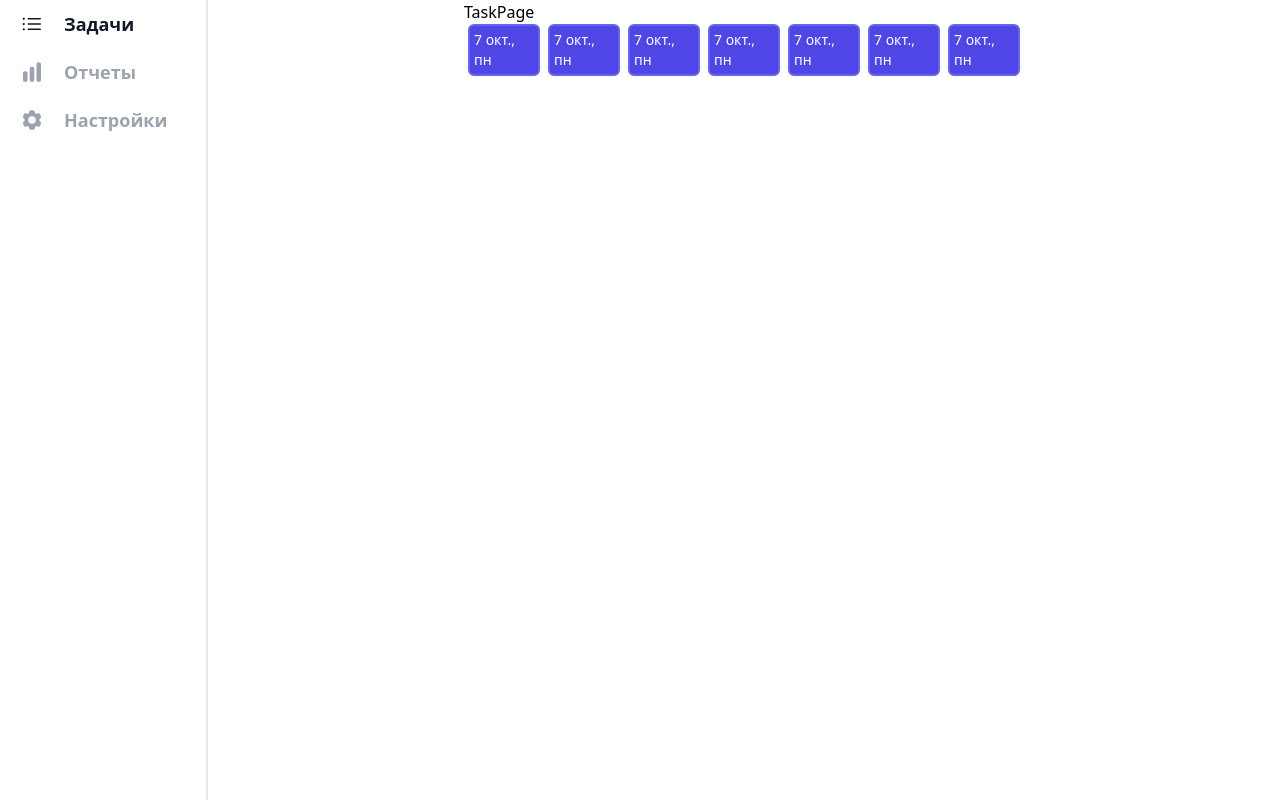
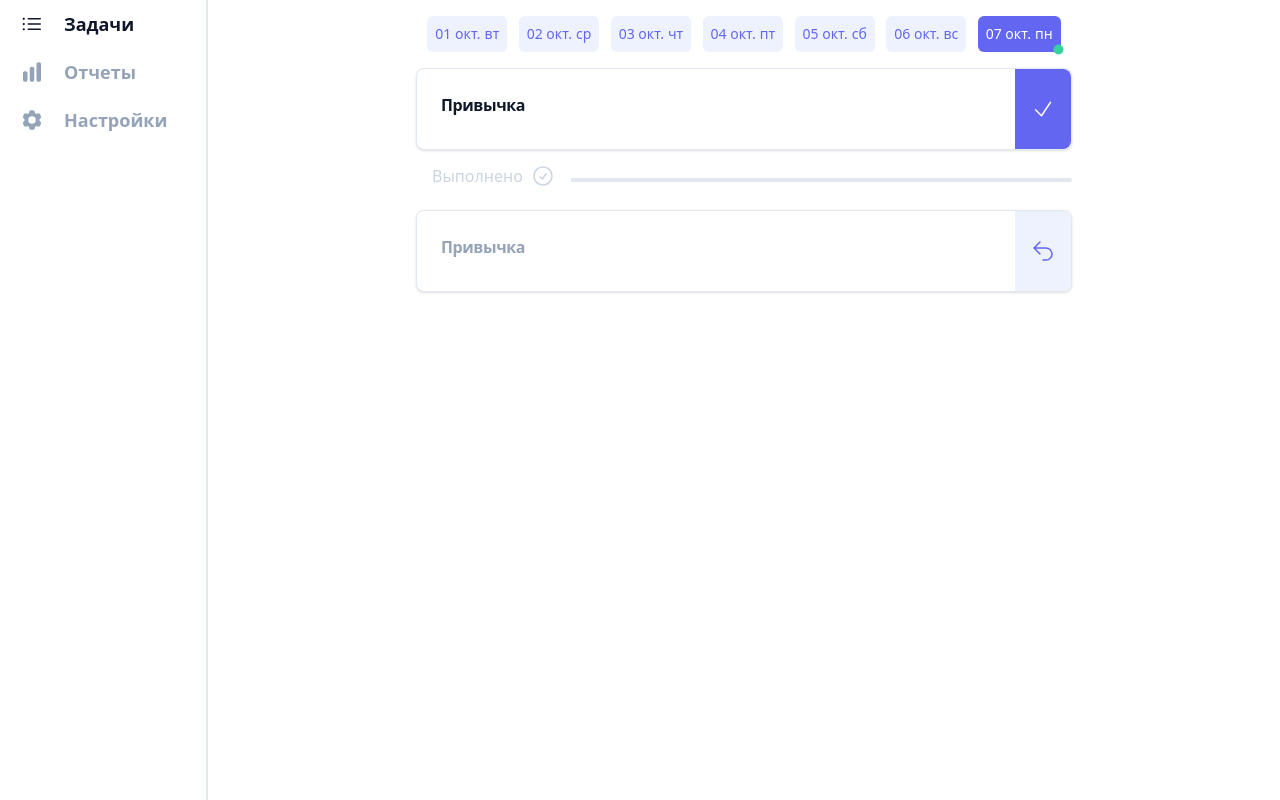
Before and after one commit to Mariah411/habit-tracker, a React (Vite) app: page / in a window 1280 px wide. Built offline with nearby package versions, Linux system fonts and the light colour scheme.

Commit message:
add HabbitTask, edit dayTabs

```diff
--- a/package.json
+++ b/package.json
@@ -10,6 +10,7 @@
     "preview": "vite preview"
   },
   "dependencies": {
+    "dayjs": "^1.11.13",
     "dexie": "^4.0.8",
     "dexie-react-hooks": "^1.1.7",
     "react": "^18.3.1",
--- a/src/components/AppLayout.tsx
+++ b/src/components/AppLayout.tsx
@@ -5,7 +5,7 @@ const AppLayout = () => {
   return (
     <div className="relative flex justify-start">
       <NavBar />
-      <div className="lg:m-l-52 max-w-xl container px-2 mx-auto">
+      <div className="lg:m-l-52 max-w-2xl container px-2 mx-auto">
         <Outlet />
       </div>
     </div>
--- /dev/null
+++ b/src/components/DayTabs.tsx
@@ -0,0 +1,77 @@
+import { FC } from "react";
+
+import dayjs, { Dayjs } from "dayjs";
+
+import calendar from "dayjs/plugin/calendar";
+import weekday from "dayjs/plugin/weekday";
+import { useMemo } from "react";
+import Button from "./ui/Button/Button";
+
+type Props = {
+  currDay?: Dayjs;
+
+  // eslint-disable-next-line @typescript-eslint/no-explicit-any
+  setCurrDay?: any;
+  today: Dayjs;
+};
+
+dayjs.extend(weekday);
+dayjs.extend(calendar);
+
+const DayTabs: FC<Props> = (props: Props) => {
+  const { currDay, setCurrDay, today } = props;
+  const week = useMemo(() => {
+    const w: Dayjs[] = [] as Dayjs[];
+    const todayNum = today.weekday();
+
+    for (let i = todayNum - 6; i <= todayNum; i++) {
+      w.push(today.weekday(i).set("hour", 0).set("minute", 0).set("second", 0));
+    }
+    return w;
+  }, [today]);
+
+  return (
+    <>
+      <div className="flex justify-evenly my-4">
+        {week.map((day) => (
+          <>
+            {day.isSame(today) ? (
+              <div className="relative">
+                <Button
+                  onClick={() => setCurrDay(day)}
+                  variant={"contained"}
+                  classes="flex flex-col p-1 text-xs md:p-2 md:text-sm  justify-center items-center  md:flex-row md:justify-around "
+                  color={day.isSame(currDay) ? "primary" : "secondary"}
+                >
+                  <>
+                    {/* {day.format("DD MMM dd")} */}
+                    <span className="md:mr-1">{day.format("DD MMM")}</span>
+                    <span>{day.format("dd")}</span>
+                  </>
+                </Button>
+                <span className="bottom-0 right-0 absolute w-2.5 h-2.5 transform translate-y-1/4 translate-x-1/4 bg-green-400  rounded-full"></span>
+              </div>
+            ) : (
+              <>
+                <Button
+                  onClick={() => setCurrDay(day)}
+                  variant={"contained"}
+                  classes="flex flex-col p-1 text-xs md:p-2 md:text-sm  justify-center items-center  md:flex-row md:justify-around "
+                  color={day.isSame(currDay) ? "primary" : "secondary"}
+                >
+                  <>
+                    {/* {day.format("DD MMM dd")} */}
+                    <span className="md:mr-1">{day.format("DD MMM")}</span>
+                    <span>{day.format("dd")}</span>
+                  </>
+                </Button>
+              </>
+            )}
+          </>
+        ))}
+      </div>
+    </>
+  );
+};
+
+export default DayTabs;
--- /dev/null
+++ b/src/components/HabbitTask.tsx
@@ -0,0 +1,77 @@
+import { FC } from "react";
+
+const CheckIcon: FC = () => (
+  <svg
+    xmlns="http://www.w3.org/2000/svg"
+    fill="none"
+    viewBox="0 0 24 24"
+    stroke-width="1.5"
+    stroke="currentColor"
+    className="size-6"
+  >
+    <path
+      stroke-linecap="round"
+      stroke-linejoin="round"
+      d="m4.5 12.75 6 6 9-13.5"
+    />
+  </svg>
+);
+
+const UndoIcon = () => (
+  <svg
+    xmlns="http://www.w3.org/2000/svg"
+    fill="none"
+    viewBox="0 0 24 24"
+    stroke-width="1.5"
+    stroke="currentColor"
+    className="size-6"
+  >
+    <path
+      stroke-linecap="round"
+      stroke-linejoin="round"
+      d="M9 15 3 9m0 0 6-6M3 9h12a6 6 0 0 1 0 12h-3"
+    />
+  </svg>
+);
+
+type Props = {
+  done?: boolean;
+};
+const HabbitTask: FC<Props> = (props: Props) => {
+  const { done } = props;
+  return (
+    <>
+      {done ? (
+        <>
+          <div className="max-w-full p-6 my-2 bg-white border border-gray-200 rounded-lg shadow dark:bg-gray-800 dark:border-gray-700 flex justify-between relative">
+            <div>
+              <h5 className="mb-2 pr-14 text-l font-bold tracking-tight text-gray-900 dark:text-white">
+                Привычка
+              </h5>
+            </div>
+
+            <a className="bg-primary absolute top-0 bottom-0 right-0 w-14 rounded-r-lg flex justify-center items-center text-white">
+              <CheckIcon />
+            </a>
+          </div>
+        </>
+      ) : (
+        <>
+          <div className="max-w-full p-6 my-2 bg-white border border-gray-200 rounded-lg shadow dark:bg-gray-800 dark:border-gray-700 flex justify-between relative">
+            <div>
+              <h5 className="mb-2 pr-14 text-l font-bold tracking-tight text-gray-400 dark:text-white">
+                Привычка
+              </h5>
+            </div>
+
+            <a className="bg-secondary absolute top-0 bottom-0 right-0 w-14 rounded-r-lg flex justify-center items-center text-primary">
+              <UndoIcon />
+            </a>
+          </div>
+        </>
+      )}
+    </>
+  );
+};
+
+export default HabbitTask;
--- a/src/components/ui/Button/Button.tsx
+++ b/src/components/ui/Button/Button.tsx
@@ -1,13 +1,31 @@
 import { FC } from "react";
 type Props = {
-  children: string | JSX.Element | JSX.Element[];
+  children: string | JSX.Element | JSX.Element[] | string[];
+  size?: "small" | "normal" | "big";
+  variant?: "contained" | "outlined";
+  color?: "secondary" | "primary";
+  shape?: "round" | "square";
+  classes?: string;
+  // eslint-disable-next-line @typescript-eslint/no-explicit-any
+  onClick?: () => any;
 };
 
 const Button: FC<Props> = (props: Props) => {
-  const { children } = props;
+  const {
+    children,
+    size = "",
+    variant = "contained",
+    color = "primary",
+    classes,
+    shape = "",
+    onClick = () => {},
+  } = props;
 
   return (
-    <button className="p-2 bg-indigo-500 text-white rounded-md m-1">
+    <button
+      onClick={onClick}
+      className={`btn ${size} ${variant} ${color} ${shape} ${classes}`}
+    >
       {children}
     </button>
   );
--- a/src/components/ui/DayButton/DayButton.tsx
+++ b/src/components/ui/DayButton/DayButton.tsx
@@ -4,7 +4,7 @@ const DayButton = () => {
       <div className="hidden p-1 day-btn rounded-md lg:inline-block mx-1 day day-btn-active">
         7 окт., пн
       </div>
-      <div className="lg:hidden day-btn leading-none text-white rounded-full w-12 h-12 flex flex-col justify-center items-center ">
+      <div className="lg:hidden day-btn  text-white rounded-full w-12 h-12 flex flex-col justify-center items-center ">
         <span>7</span>
         <span>пн</span>
       </div>
--- a/src/index.css
+++ b/src/index.css
@@ -10,10 +10,44 @@
   @apply lg:pl-2 lg:static lg:justify-start lg:h-screen lg:flex-col lg:w-52 lg:border-t-0  lg:border-r-2;
 }
 
-.day-btn {
-  @apply text-sm border-indigo-500 border-2 text-indigo-500 font-medium cursor-pointer transition-colors hover:bg-indigo-500 hover:text-white;
+.btn {
+  @apply p-2 rounded-md cursor-pointer transition-colors;
+}
+
+.btn.round {
+  @apply flex flex-col justify-center items-center leading-none rounded-full w-12 h-12;
+
+  /*  */
+}
+
+.btn.norm {
+  @apply p-2 text-sm;
+}
+
+.btn.small {
+  @apply p-1 text-xs;
+}
+
+.btn.contained.primary {
+  @apply bg-primary text-white hover:bg-primary-light;
+}
+
+.btn.outlined.primary {
+  @apply bg-transparent text-primary  border-2 border-primary hover:border-primary-light  hover:bg-primary-light hover:text-white;
+}
+
+.btn.contained.secondary {
+  @apply bg-secondary text-primary  hover:bg-secondary-dark;
+}
+
+.btn.outlined.secondary {
+  @apply bg-transparent text-secondary border-2 border-secondary  hover:border-secondary-dark hover:bg-secondary-dark;
+}
+
+/* .day-btn {
+  @apply text-sm border-primary-500 border-2 text-primary-500 font-medium transition-colors hover:bg-primary-500 hover:text-white;
 }
 
 .day-btn-active {
-  @apply bg-indigo-600 text-white;
-}
+  @apply bg-primary-600 text-white;
+} */
--- a/src/main.tsx
+++ b/src/main.tsx
@@ -1,3 +1,5 @@
+import dayjs from "dayjs";
+import "dayjs/locale/ru";
 import { StrictMode } from "react";
 import { createRoot } from "react-dom/client";
 import { createBrowserRouter, RouterProvider } from "react-router-dom";
@@ -24,6 +26,8 @@ const router = createBrowserRouter([
   },
 ]);
 
+dayjs.locale("ru");
+
 createRoot(document.getElementById("root")!).render(
   <StrictMode>
     <RouterProvider router={router} />
--- a/src/pages/TaskPage.tsx
+++ b/src/pages/TaskPage.tsx
@@ -1,18 +1,49 @@
-import DayButton from "../components/ui/DayButton/DayButton";
+import { useMemo, useState } from "react";
+import DayTabs from "../components/DayTabs";
+// import DayButton from "../components/ui/DayButton/DayButton";
+import dayjs, { Dayjs } from "dayjs";
+import HabbitTask from "../components/HabbitTask";
 
 const TaskPage = () => {
+  const today = useMemo(
+    () => dayjs().set("hour", 0).set("minute", 0).set("second", 0),
+    []
+  );
+
+  const [currDay, setCurrDay] = useState<Dayjs>(today);
+
   return (
     <>
-      <div>TaskPage</div>
-      <div className="flex justify-evenly">
-        <DayButton />
-        <DayButton />
-        <DayButton />
-        <DayButton />
-        <DayButton />
-        <DayButton />
-        <DayButton />
+      {/* <div>TaskPage</div> */}
+      <DayTabs today={today} currDay={currDay} setCurrDay={setCurrDay} />
+
+      <HabbitTask done />
+
+      <div className="inline-flex items-center justify-start w-full">
+        <div className="absolute px-4 text-gray-300  transform -translate-y-1 bg-white font-medium dark:bg-gray-900">
+          <div className="inline-flex justify-between">
+            <span>Выполнено</span>
+            <span>
+              <svg
+                xmlns="http://www.w3.org/2000/svg"
+                fill="none"
+                viewBox="0 0 24 24"
+                stroke-width="1.5"
+                stroke="currentColor"
+                className="size-6 ml-2"
+              >
+                <path
+                  stroke-linecap="round"
+                  stroke-linejoin="round"
+                  d="M9 12.75 11.25 15 15 9.75M21 12a9 9 0 1 1-18 0 9 9 0 0 1 18 0Z"
+                />
+              </svg>
+            </span>
+          </div>
+        </div>
+        <hr className="w-full h-1 my-5 bg-gray-200 border-0 rounded dark:bg-gray-700" />
       </div>
+      <HabbitTask />
     </>
   );
 };
--- a/tailwind.config.js
+++ b/tailwind.config.js
@@ -1,7 +1,31 @@
 /** @type {import('tailwindcss').Config} */
+
+import * as colors from "tailwindcss/colors";
 export default {
+  darkMode: "selector",
+  important: true,
   content: ["./index.html", "./src/**/*.{js,ts,jsx,tsx}"],
   theme: {
+    colors: {
+      transparent: "transparent",
+      current: "currentColor",
+      black: colors.black,
+      white: colors.white,
+      gray: colors.slate,
+      green: colors.emerald,
+      purple: colors.violet,
+      yellow: colors.amber,
+      pink: colors.fuchsia,
+      white: colors.white,
+      blue: colors.blue,
+      primary: "#6366f1",
+      "primary-light": "#818cf8",
+      secondary: "#eef2ff",
+      "secondary-dark": "#c7d2fe",
+      // primary: colors.indigo,
+      // secondary: colors.teal,
+      background: "#eef2ff",
+    },
     extend: {},
   },
   plugins: [],
```
Also changed, not shown: 1 other file (tests, documents, lock files or other folders).
